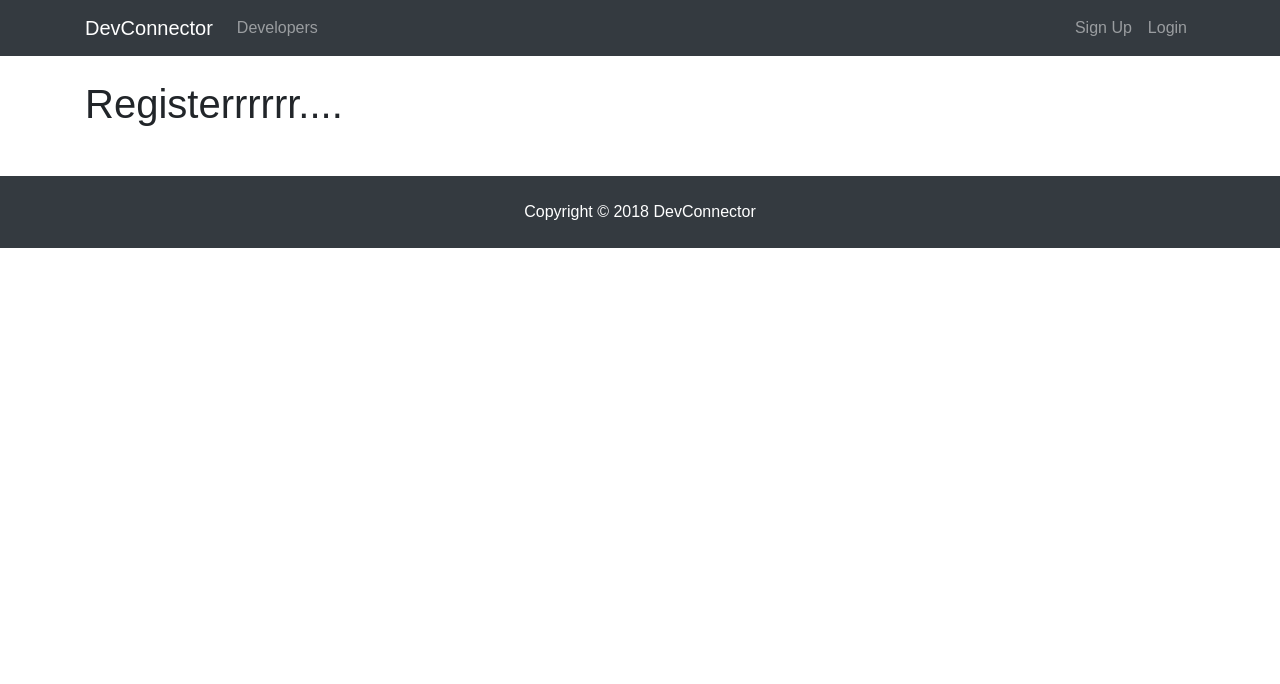
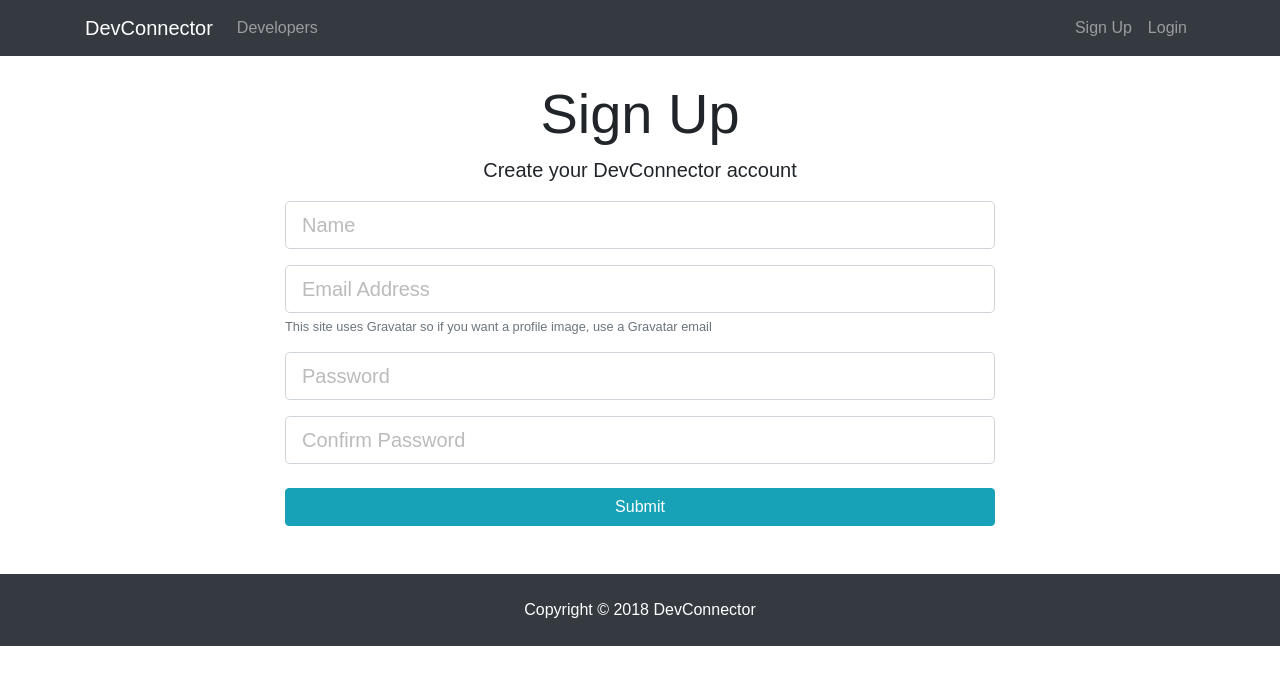
Before and after one commit to MyNameIsSpencer/devconnector1, a React (Create React App) app in the folder client/: page /register in a window 1280 px wide. Shown: the top 684 px of the page. Built offline with nearby package versions, Linux system fonts and the light colour scheme.

Commit message:
add auth login and register

```diff
--- a/client/src/components/auth/Login.js
+++ b/client/src/components/auth/Login.js
@@ -1,11 +1,56 @@
 import React, { Component } from 'react'
 
 class Login extends Component {
+  constructor(props){
+    super();
+    this.state = {
+      email: '',
+      password: '',
+      errors: {}
+    }
+
+    this.onChange = this.onChange.bind(this);
+    this.onSubmit = this.onSubmit.bind(this);
+  }
+
+
+  onChange(e) {
+    this.setState({ [e.target.name]:e.target.value });
+  }
+
+  onSubmit(e) {
+    e.preventDefault();
+
+    const User = {
+      email: this.state.email,
+      password: this.state.password,
+    }
+    console.log(User);
+  }
+
+
   render() {
     return(
-      <div>
-        <h1>LOGIN!!!</h1>
+      <div class="login">
+        <div class="container">
+          <div class="row">
+            <div class="col-md-8 m-auto">
+              <h1 class="display-4 text-center">Log In</h1>
+              <p class="lead text-center">Sign in to your DevConnector account</p>
+              <form onSubmit={this.onSubmit}>
+                <div class="form-group">
+                  <input type="email" class="form-control form-control-lg" placeholder="Email Address" name="email" value={this.state.email} onChange={this.onChange}/>
+                </div>
+                <div class="form-group">
+                  <input type="password" class="form-control form-control-lg" placeholder="Password" name="password" value={this.state.password} onChange={this.onChange}/>
+                </div>
+                <input type="submit" class="btn btn-info btn-block mt-4" />
+              </form>
+            </div>
+          </div>
+        </div>
       </div>
+
     )
   }
 }
--- a/client/src/components/auth/Register.js
+++ b/client/src/components/auth/Register.js
@@ -1,11 +1,64 @@
 import React, { Component } from 'react'
 
 class Register extends Component {
+  constructor(props){
+    super();
+    this.state = {
+      name: '',
+      email: '',
+      password: '',
+      password2: '',
+      errors: {}
+    }
+
+    this.onChange = this.onChange.bind(this);
+    this.onSubmit = this.onSubmit.bind(this);
+  }
+
+  onChange(e) {
+    this.setState({ [e.target.name]:e.target.value });
+  }
+
+  onSubmit(e) {
+    e.preventDefault();
+
+    const newUser = {
+      name: this.state.name,
+      email: this.state.email,
+      password: this.state.password,
+      password2: this.state.password2,
+    }
+    console.log(newUser);
+  }
+
   render() {
     return(
-      <div>
-        <h1>Registerrrrrr....</h1>
+    <div className="register">
+      <div className="container">
+        <div className="row">
+          <div className="col-md-8 m-auto">
+            <h1 className="display-4 text-center">Sign Up</h1>
+            <p className="lead text-center">Create your DevConnector account</p>
+            <form onSubmit={this.onSubmit}>
+              <div className="form-group">
+                <input type="text" className="form-control form-control-lg" placeholder="Name" name="name" value={this.state.name} onChange={this.onChange}/>
+              </div>
+              <div className="form-group">
+                <input type="email" className="form-control form-control-lg" placeholder="Email Address" name="email" value={this.state.email} onChange={this.onChange}/>
+                <small className="form-text text-muted">This site uses Gravatar so if you want a profile image, use a Gravatar email</small>
+              </div>
+              <div className="form-group">
+                <input type="password" className="form-control form-control-lg" placeholder="Password" name="password" value={this.state.password} onChange={this.onChange}/>
+              </div>
+              <div className="form-group">
+                <input type="password" className="form-control form-control-lg" placeholder="Confirm Password" name="password2" value={this.state.password2} onChange={this.onChange}/>
+              </div>
+              <input type="submit" className="btn btn-info btn-block mt-4" />
+            </form>
+          </div>
+        </div>
       </div>
+    </div>
     )
   }
 }
```
